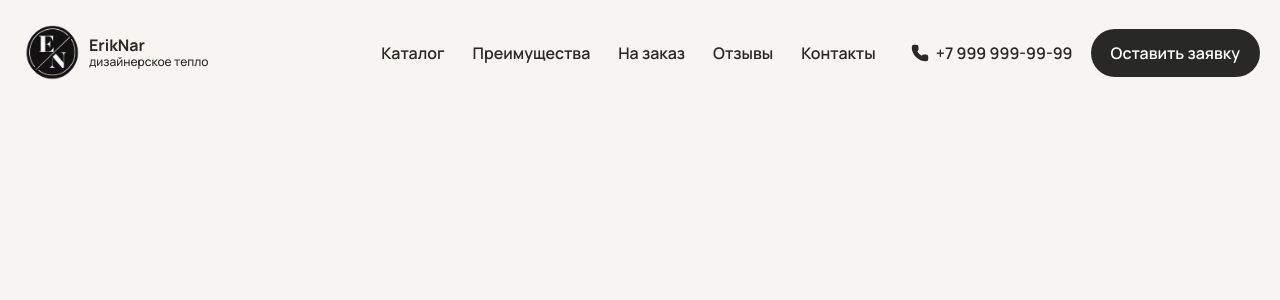
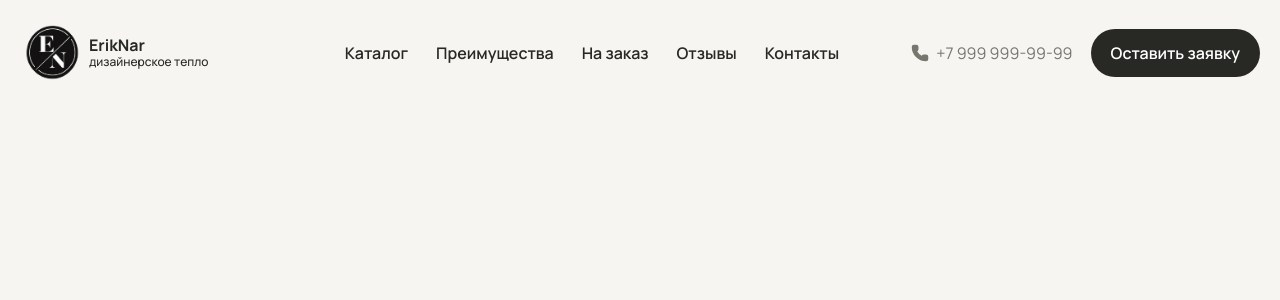
Before and after one commit to sonaCEO/ErikNar, a React (Vite) app in the folder apps/frontend/: page / in a window 1280 px wide. Shown: the top 300 px of the page. Built offline with nearby package versions, Linux system fonts and the light colour scheme.

Commit message:
upd: decrease phone visibility

```diff
--- a/apps/frontend/src/components/global/header/header.jsx
+++ b/apps/frontend/src/components/global/header/header.jsx
@@ -21,11 +21,10 @@ export default function Header() {
                             </ul>
                         </nav>
                         <div className={s.actions}>
-                            <span>
-                                <a href="tel:+79999999999">
-                                    <Phone/>
-                                    +7 999 999-99-99</a>
-                            </span>
+                            <a className={s.phone} href="tel:+79999999999">
+                                <Phone/>
+                                +7 999 999-99-99
+                            </a>
                             <Button variant="black" size='md'>Оставить заявку</Button>
                         </div>
                     </div>
--- a/apps/frontend/src/components/global/header/header.module.css
+++ b/apps/frontend/src/components/global/header/header.module.css
@@ -25,10 +25,14 @@
     justify-content: flex-end;
     align-items: center;
     flex: 1;
-    gap: 35px;
+    gap: 56px;
 
     @media (min-width: 992px) {
         display: flex;
+    }
+
+    @media (min-width: 1200px) {
+        gap: 72px;
     }
 }
 
@@ -77,26 +81,26 @@
     gap: 18px;
 }
 
-.actions > span > a {
+.phone {
     display: flex;
     align-items: center;
     gap: 7px;
     font-size: 14px;
-    font-weight: var(--fw-semibold);
-    color: var(--ink);
-    transition: opacity ease-in var(--tr250);
+    font-weight: var(--fw-regular);
+    color: var(--muted);
+    transition: color ease-in var(--tr250);
 
     &:hover {
-        opacity: var(--opacity7);
+        color: var(--ink);
     }
 
-    @media(min-width: 768px) {
+    @media (min-width: 768px) {
         font-size: 16px;
     }
+
+    svg {
+        width: 18px;
+        height: 18px;
+        color: currentColor;
+    }
 }
-
-a > svg {
-    width: 18px;
-    height: 18px;
-    color: var(--ink);
-}
```
